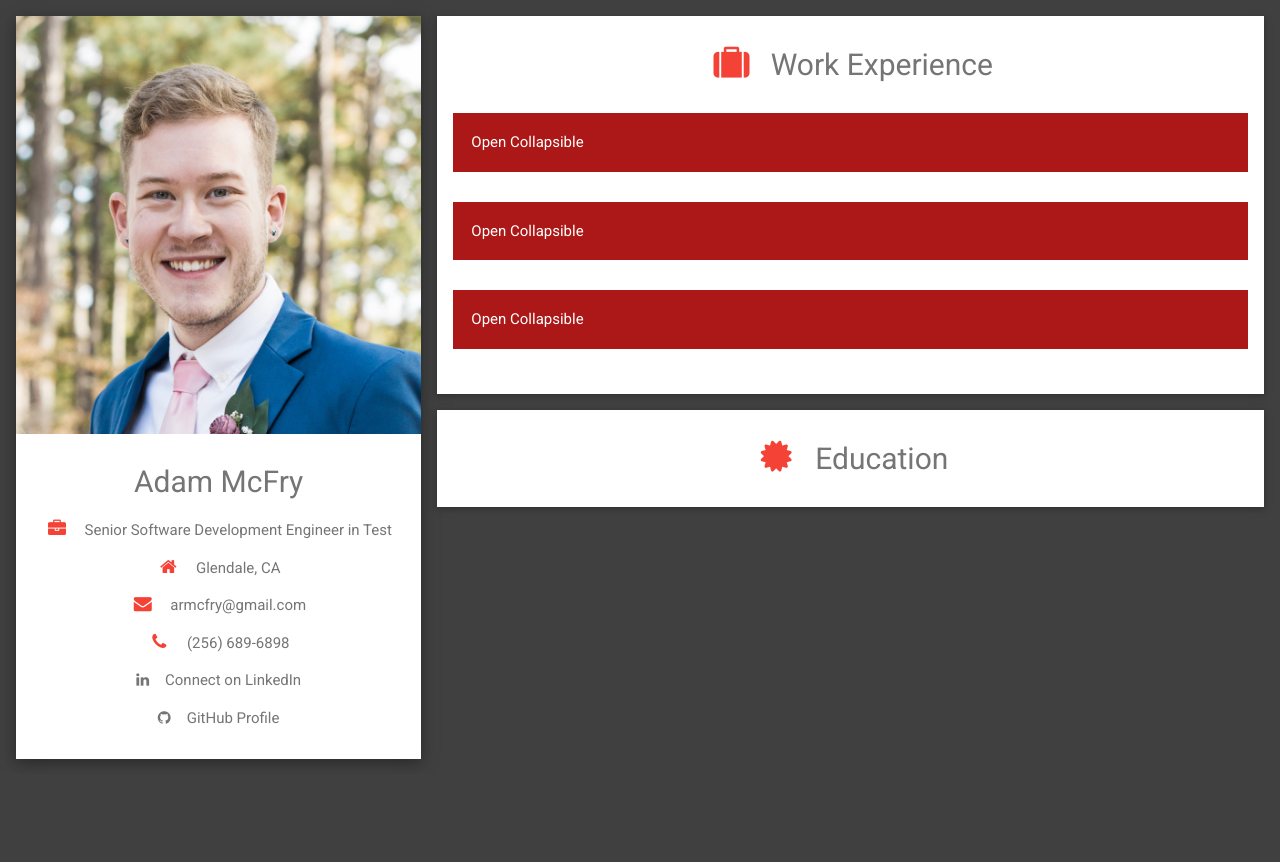
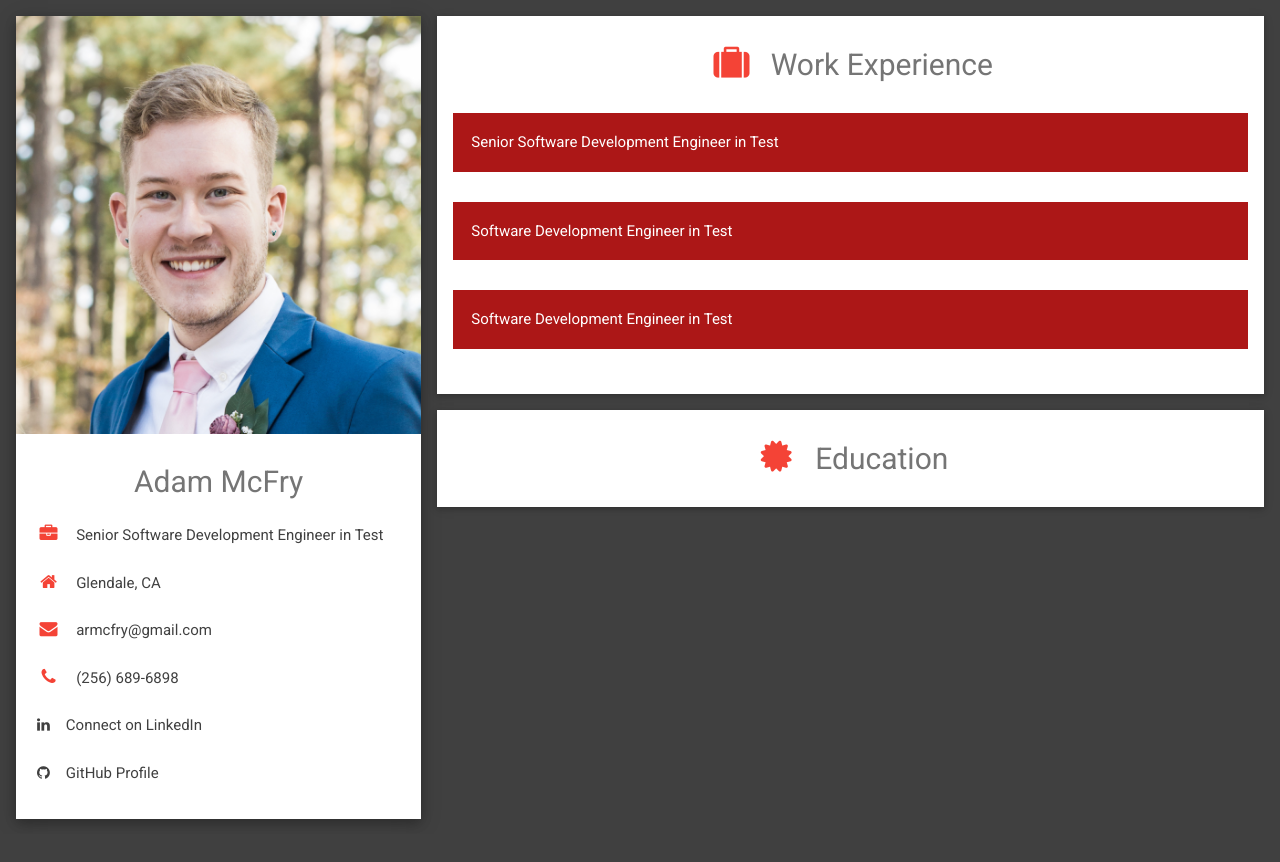
Before and after one commit to armcfry/armcfry.github.io, a React (Create React App) app in the folder armcfry-github-page/: page /#/about in a window 1280 px wide. Before the commit the page ends 804 px from the top, so only its background shows below. Built offline with nearby package versions, Linux system fonts and the light colour scheme.

Commit message:
add dyanamic work details and resume data json

```diff
--- a/armcfry-github-page/src/components/WorkDetails/WorkDetail.css
+++ b/armcfry-github-page/src/components/WorkDetails/WorkDetail.css
@@ -20,3 +20,14 @@ content {
   overflow: hidden;
   background-color: #f1f1f1;
 }
+
+p {
+  font-size: 15px;
+  font-family: 'Roboto', sans-serif;
+  font-weight: 400;
+  line-height: 1.5;
+  color: #404040;
+  padding: 5px 5px 5px 5px;
+  text-align: left;
+  text-justify: inter-word;
+}
--- a/armcfry-github-page/src/components/WorkDetails/WorkDetail.jsx
+++ b/armcfry-github-page/src/components/WorkDetails/WorkDetail.jsx
@@ -1,7 +1,7 @@
 import './WorkDetail.css'
 import React, { useState } from 'react';
 
-const WorkDetail = () => {
+const WorkDetail = ({ workDetails }) => {
   const [isActive, setIsActive] = useState(false);
   const [maxHeight, setMaxHeight] = useState('0px');
 
@@ -12,9 +12,7 @@ const WorkDetail = () => {
 
   return (
     <div>
-      <button type="collapse" onClick={handleCollapse}>
-        {isActive ? 'Close Collapsible' : 'Open Collapsible'}
-      </button>
+      <button type="collapse" onClick={handleCollapse}>{workDetails.role}</button>
 
       <div
         className="collapsible"
@@ -22,12 +20,7 @@ const WorkDetail = () => {
       >
         {isActive && (
           <div>
-            <p>
-                "Something"
-            </p>
-            <p>
-                "Something else"
-            </p>
+            {workDetails.description.split('\n').map((line, index) => <p key={index}>{line}</p>)}
           </div>
         )}
       </div>
--- a/armcfry-github-page/src/components/WorkDetails/WorkDetailContainer.jsx
+++ b/armcfry-github-page/src/components/WorkDetails/WorkDetailContainer.jsx
@@ -1,13 +1,15 @@
 import WorkDetail from './WorkDetail';
 import './WorkDetailContainer.css';
+import resume_info from '../../data/resume_info.json';
 
 // TODO: create object to pass through to represent all of the work details to display (class obj for work details?)
 const WorkDetailContainer = () => {
+    // read data from resume_info.json
     return (
         <div>
-            <WorkDetail/>
-            <WorkDetail/>
-            <WorkDetail/>
+            {resume_info.experience.map((entry, index) => (
+                <WorkDetail key={index} workDetails={entry} />
+            ))}
         </div>
     );
 };
--- /dev/null
+++ b/armcfry-github-page/src/data/resume_info.json
@@ -0,0 +1,52 @@
+{
+    "skills":{
+        "programming_langauages":["Python", "C#", "Java", "Javascript", "Swift", "C++", "PowerShell"],
+        "testing_tools":["PyTest", "VSTest", "Selenium", "WebDriverIO", "Jasmine", "SpecFlow", "Jenkins", "Locust"],
+        "CI_CD":["Jenkins", "Azure DevOps", "Terraform", "Datadog"],
+        "software":["PyCharm", "VSCode", "Visual Studio", "Xcode", "Eclipse"],
+        "cloud": ["AWS: Fargate, Lambda, ECS, DynamoDB, CloudWatch"]
+    },
+    "experience": [
+        {
+            "company": "Hexagon ALI",
+            "role": "Senior Software Development Engineer in Test",
+            "start_date": "July 2023",
+            "end_date": "Present",
+            "description": "Created and developed testing pipelines in Azure.\nEnhanced the testing process by developing PowerShell scripts for seamless installation and modification of test dependencies, including the setup of local components.\nDrafted and maintained web-based automated tests using WebDriverIO, Jasmine, and Javascript."
+        },
+        {
+            "company": "Trimble",
+            "role": "Software Development Engineer in Test",
+            "start_date": "November 2021",
+            "end_date": "July 2023",
+            "description": "Automated API tests in Python for a data pipeline service using PyTest and Jenkins pipelines.\nLed load testing effort using AWS Fargate and the Locust testing platform.\nAssumed the role of Scrum Master to implement Agile practices and increase development productivity. Led Scrum ceremony meetings and organized sprint planning and implementation efforts."
+        },
+        {
+            "company": "Hexagon ALI",
+            "role": "Software Development Engineer in Test",
+            "start_date": "June 2020",
+            "end_date": "November 2021",
+            "description": "Pioneered the drafting and development of over thirty L2 and L3 automated tests for SmartLicensing client and server testing using C# and VS Test.\nAutomated server web application tests using Selenium and SpecFlow frameworks.\nImplemented new automated tests and corresponding test plans in a pipeline framework using Azure DevOps.\nLed and established a collaboration environment for over 60 SDETs throughout Hexagon PPM. Held monthly information sessions to share automation processes."
+        }
+    ],
+    "education": [
+        {
+            "college": "The University of Alabama in Huntsville",
+            "degree": "B.S. Computer Science",
+            "gpa": 3.89
+        }
+    ],
+    "certifications":[
+        {
+            "certification": "Disciplined Agile Scrum Master",
+            "date": "December 2022"
+        }
+    ],
+    "projects": [
+        {
+            "name": "The Domino Effect",
+            "date":"December 2020",
+            "description": "Developed an iOS application using Xcode and Swift that allows users to select a list of domino pieces and sort them to find the most efficient “path” for a game of dominos.\nImplemented custom branch and bound algorithm to sort the user’s list of dominos most efficiently to yield the most points in a round."
+        }
+    ]
+}
```
Lines whose indentation alone changed are shown as unchanged.
